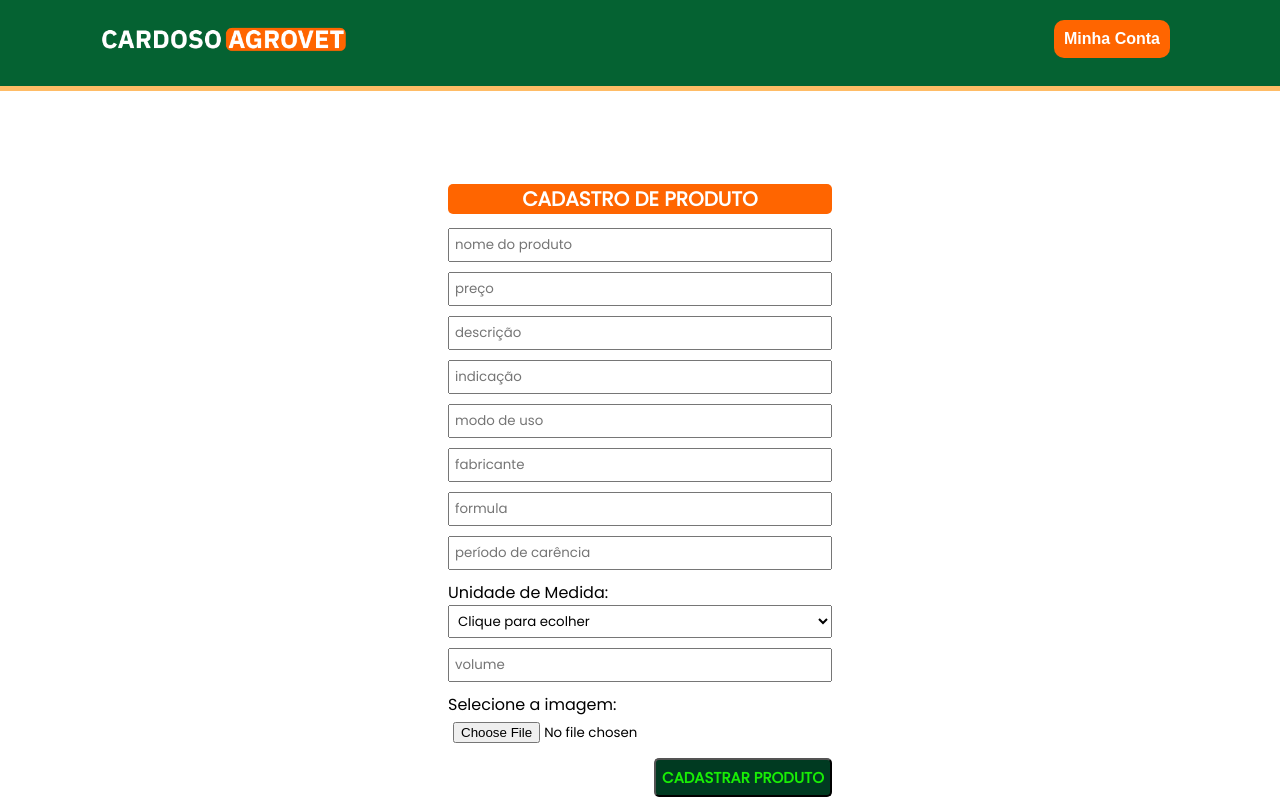
After one commit to edilsonsj/agrovet, a PHP site: page /admin_panel.php in a window 1280 px wide. The commit adds this page. Run offline with PHP 8.4, Linux system fonts and the light colour scheme.

Commit message:
tela adm

```diff
--- a/adm.php
+++ b/adm.php
@@ -72,7 +72,7 @@
 
             <p>
                 <label for="">Selecione a imagem</label>
-                <input name="image" type="file" accept="image/*">
+                <input name="image" type="file" accept="image/*" placeholder="Selecione a imagem">
             </p>
         </p>
         <button name="upload" type="submit">Enviar imagem</button>
--- /dev/null
+++ b/admin_panel.php
@@ -0,0 +1,119 @@
+<?php
+    $conn = mysqli_connect("localhost:3307", "root", "", "agrovet");
+
+    if(isset($_POST["upload"])) {
+        $nome = $_POST["name"];
+        $preco = $_POST["preco"];
+        $descricao = $_POST["descricao"];
+        $indicacao = $_POST["indicacao"];
+        $modo = $_POST["modo"];
+        $fabricante = $_POST["fabricante"];
+        $formula = $_POST["formula"];
+        $carencia = $_POST["carencia"];
+        $unidade = $_POST["unidade"];
+        $volume = $_POST["volume"];
+
+    if($_FILES["image"]["error"] === 4) {
+        echo
+        "<script> alert('Imagem inexistente'); </script>";
+    } else {
+        $file_name = $_FILES["image"]["name"];
+        $file_size = $_FILES["image"]["size"];
+        $tmp_name = $_FILES["image"]["tmp_name"];
+
+        $valid_image_extension = ['webp', 'jpeg', 'jpg', 'png'];
+        $image_extension = explode('.', $file_name);
+        $image_extension = strtolower(end($image_extension));
+
+        if (!in_array($image_extension, $valid_image_extension)) {
+            echo
+                "<script> alert('Formato de imagem inválido (é permitido apenas o envio de imagens)'); </script>";
+        }
+        else if($file_size > 1000000){
+            echo
+                "<script> alert('Imagem muito grande'); </script>";
+
+        }
+        else{
+            $new_image_name = uniqid();
+            $new_image_name .= '.' . $image_extension;
+
+            move_uploaded_file($tmp_name, 'product_images/' . $new_image_name);
+
+            $query = "INSERT INTO product_test(`product_name`, `sale_price`, `measurement_unit`, `volume`, `description`, `indication`, `mode of use`, `brand`, `formula`, `grace_period`, `image_path`)  values('$nome', '$preco', '$unidade', '$volume', '$descricao', '$indicacao', '$modo', '$fabricante', '$formula', '$carencia','$new_image_name')";
+            mysqli_query($conn, $query);
+
+            echo
+                "
+                <script>
+                    alert('Produto adicionado com sucesso');
+                    document.location.href = 'index_copy.php';
+                </script>
+                ";
+        }
+    }
+
+    }
+?>
+
+
+
+
+
+<!DOCTYPE html>
+<html lang="en">
+<head>
+    <meta charset="UTF-8">
+    <meta http-equiv="X-UA-Compatible" content="IE=edge">
+    <meta name="viewport" content="width=device-width, initial-scale=1.0">
+    <title>Painel ADMIN</title>
+    <link rel="stylesheet" href="css/admin_panel.css">
+    <link rel="icon" href="images/logo.png" type="image/x-icon">
+
+</head>
+<body>
+    <div class="header">
+        <a href="index_copy.php" class="logo"><img src="images/logo_extended.png" alt=""></a>
+        <div class="header_right">
+        <a class="cadastro" href="#">Minha Conta</a>
+        </div>
+    </div>
+
+    <div class="form_wrapper">
+        <div class="container">
+
+            <form method="POST" id="box" enctype="multipart/form-data">
+                <h1>CADASTRO DE PRODUTO</h1>
+                <input name="name" type="text" placeholder="nome do produto" required>
+
+                <input name="preco" type="number" placeholder="preço" step="0.01" id="preco" required>
+
+                <input name="descricao" type="text" placeholder="descrição">
+                <input name="indicacao" type="text" placeholder="indicação">
+                <input name="modo" type="text" placeholder="modo de uso">
+                <input name="fabricante" type="text" placeholder="fabricante">
+                <input name="formula" type="text" placeholder="formula">
+                <input name="carencia" type="text" placeholder="período de carência">
+
+                <label for="unidade_medida">Unidade de Medida:</label>
+                <select name="unidade" id="unidade_medida">
+                    <option value="">Clique para ecolher</option>
+                    <option value="mL">mililitro (mL)</option>
+                    <option value="L">litro (L)</option>
+                    <option value="g">grama (g)</option>
+                    <option value="kg">quilo (kg)</option>
+                </select>
+
+                <input name="volume" type="number" placeholder="volume" step="0.01">
+
+                <label for="image">Selecione a imagem:</label>
+                <input name="image" type="file" accept="image/*" placeholder="Selecione a imagem">
+
+                <button name="upload" type="submit">CADASTRAR PRODUTO</button>
+
+
+        </form>
+        </div>
+    </div>
+</body>
+</html>
--- /dev/null
+++ b/css/admin_panel.css
@@ -0,0 +1,112 @@
+@import url('https://fonts.googleapis.com/css2?family=Poppins&display=swap');
+
+* {
+  box-sizing: border-box;
+  font-family: 'Poppins', sans-serif;
+}
+
+body {
+  margin: 0;
+  font-family: Arial, Helvetica, sans-serif;
+}
+
+.header {
+    background-color: #056232;
+    padding: 10px 10px;
+    overflow: hidden;
+    align-items: center;
+    border-bottom: 5px solid #FFBC66;
+
+  }
+
+  .header a {
+    float: left;
+    text-decoration: none;
+    color: white;
+    text-align: center;
+    padding: 10px;
+    font-size: 16px;
+    font-family: Arial, Helvetica, sans-serif;
+    font-weight: bolder;
+  }
+
+  .cadastro {
+    background-color: #FF6500;
+    border-radius: 10px;
+  }
+
+  .header_right {
+    float: right;
+    padding-right: 100px;
+    padding-top: 10px;
+  }
+
+  a.cadastro {
+    margin-left: 10px;
+    color: #ffffff;
+  }
+
+  a.cadastro:hover {
+    opacity: 70%;
+  }
+  a.login:hover {
+    opacity: 80%;
+  }
+
+
+  .logo {
+    margin-top: 0px;
+    float: left;
+  }
+
+  .logo img {
+    width: 60%;
+  }
+
+
+  .form_wrapper {
+    margin-top: 10vh;
+    width: 100%;
+
+    display: flex;
+    justify-content: center;
+
+  }
+
+h1 {
+    background: #FF6500;
+    color: #ffffff;
+    border-radius: 5px;
+    text-align: center;
+    font-size: 20px;
+    font-weight: bolder;
+}
+
+.container {
+    max-width: 30vw;
+}
+
+
+
+input, select {
+    width: 100%;
+    margin-bottom: 10px;
+    padding: 5px;
+    outline-color: #FF6500;
+}
+
+
+button {
+    background-color: #003a21;
+    color: #18ee05;
+    border-radius: 5px;
+    padding: 6px;
+    font-weight: bolder;
+    font-size: 15px;
+    float: right;
+}
+
+
+button:hover {
+    opacity: 80%;
+}
--- a/css/style.css
+++ b/css/style.css
@@ -96,11 +96,13 @@ a.login:hover {
 
 .animal_type {
   margin-bottom: 100px;
+
 }
 
 #animal{
   background-color: #014C2C;
-  padding-left: 38%;
+  display: flex;
+  justify-content: center;
   overflow: hidden;
   align-items: center;
   list-style-type: none;
```
Also changed, not shown: data_base/db_agrovet.sql (added, +185 -0 lines), index_copy.php (+5 -2 lines), README.md, product_images/63c489f8c00cf.png (added), product_images/63c48a3acc932.png (added), product_images/63c4c9a952ee0.png (added), product_images/63c4cbc7750d5.png (added), product_images/63c4cc7b9ee33.png (added), product_images/63c4cd93820c5.jpg (added), product_images/63c4ce0fc058d.png (added).
